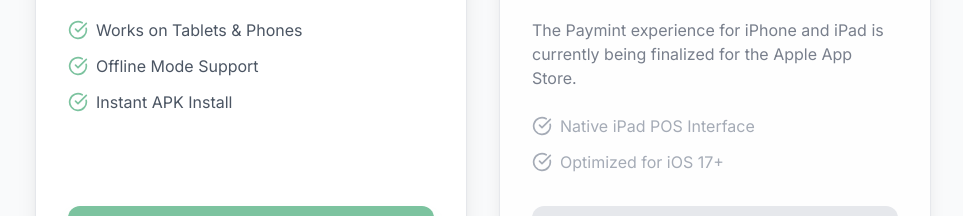
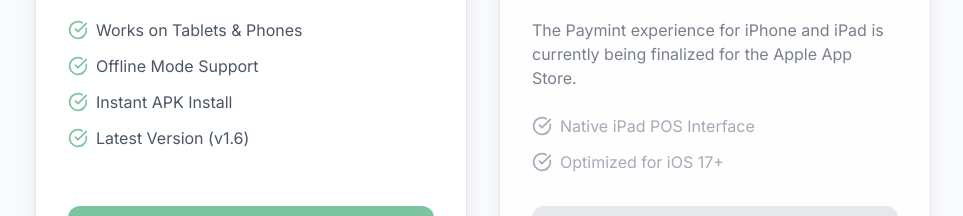
Before and after one commit to SaedAlnabilse/PaymintWebsite, a React (Vite) app: page /demo in a window 1280 px wide. Shown: the part 4880-5096 px from the top of the page, without its empty margins (157-1120 px from the left). Built offline with nearby package versions, Linux system fonts and the light colour scheme.

Commit message:
Update Android APK to v1.6 and update download text

```diff
--- a/src/components/DownloadApp.tsx
+++ b/src/components/DownloadApp.tsx
@@ -34,6 +34,10 @@
                   <li className="flex items-center gap-2 text-gray-600 dark:text-gray-300">
                     <CheckCircle className="w-5 h-5 text-paymint-green" />
                     <span>Instant APK Install</span>
+                  </li>
+                  <li className="flex items-center gap-2 text-gray-600 dark:text-gray-300">
+                    <CheckCircle className="w-5 h-5 text-paymint-green" />
+                    <span>Latest Version (v1.6)</span>
                   </li>
                 </ul>
               </div>
```
Also changed, not shown: 1 other file (tests, documents, lock files or other folders).
